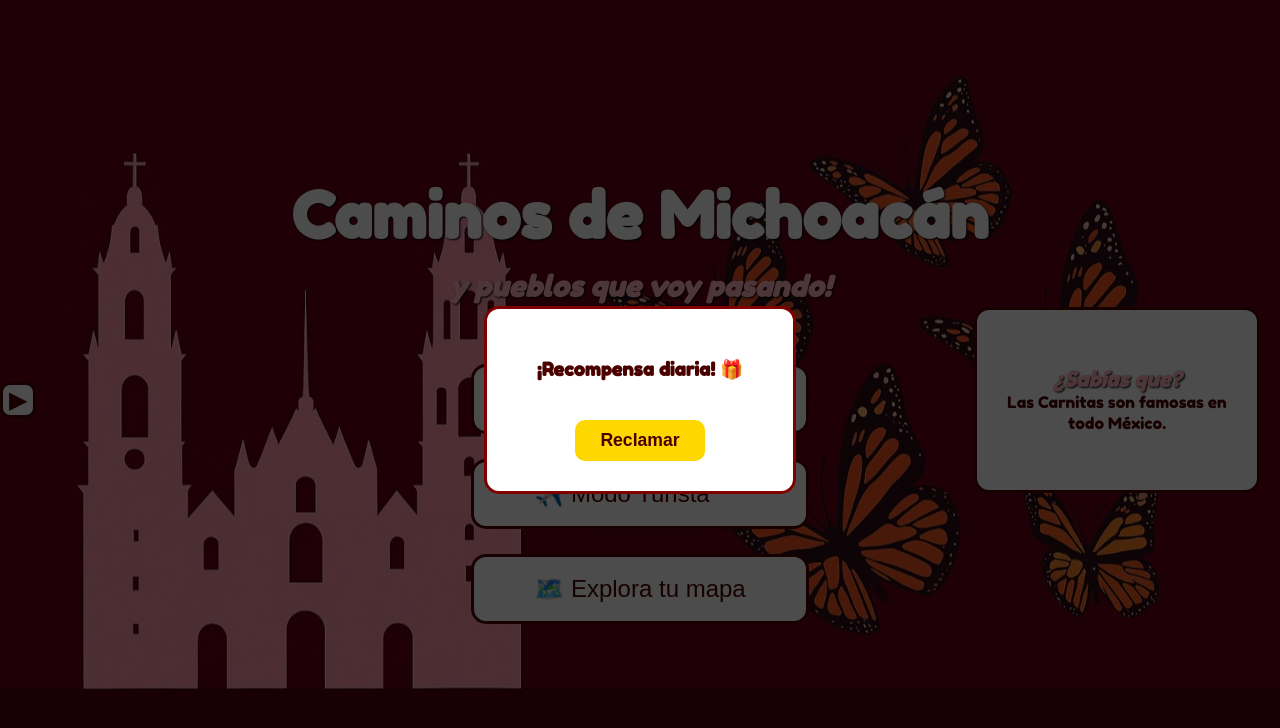
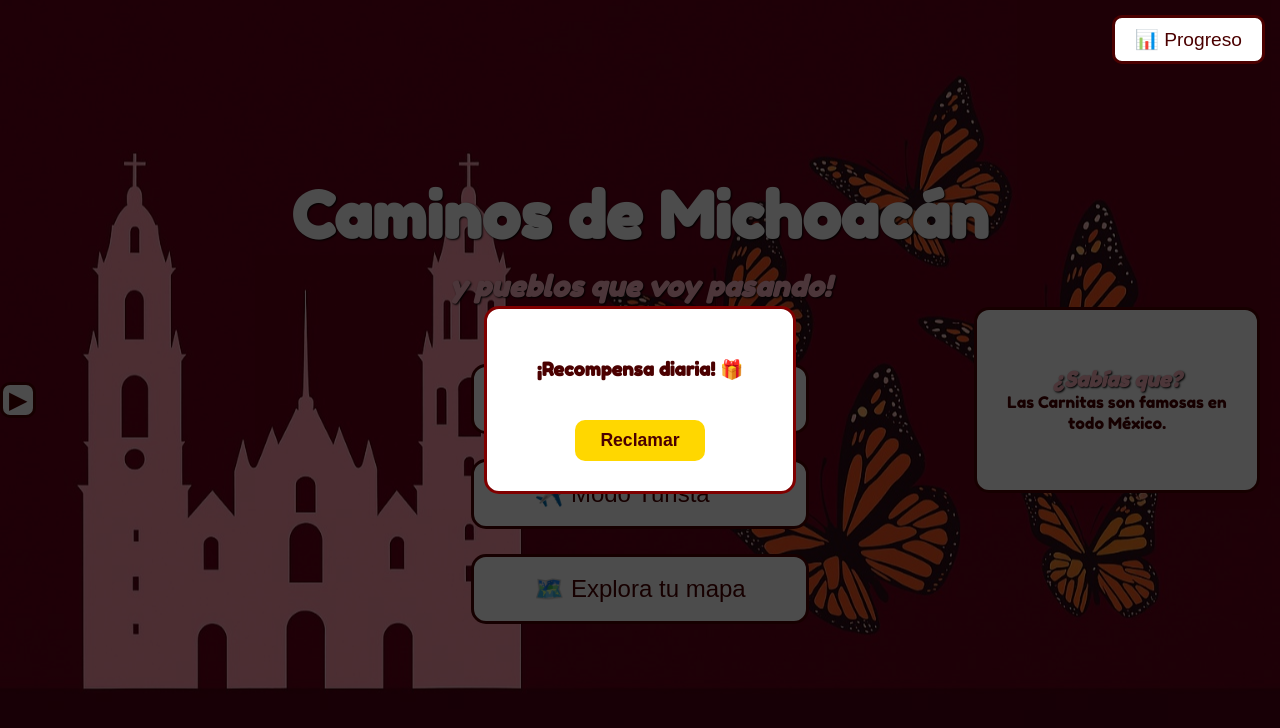
Before and after one commit to jetroortgon/michoacan-web, a website: page inicio.html in a window 1280 px wide. Drawn offline with Linux system fonts and the light colour scheme.

Commit message:
Add files via upload

```diff
--- a/inicio.html
+++ b/inicio.html
@@ -245,6 +245,28 @@ h2 {
 </style>
 </head>
 <body>
+
+<!-- Botón de Progreso arriba a la derecha -->
+<button id="btnProgreso" onclick="window.location.href='objetivos.html'">📊 Progreso</button>
+
+<style>
+#btnProgreso {
+    position: fixed;
+    top: 15px;
+    right: 15px;
+    background-color: #fff;
+    border: 3px solid #4b0000;
+    color: #4b0000;
+    font-size: 1.2em;
+    padding: 10px 20px;
+    border-radius: 10px;
+    cursor: pointer;
+    z-index: 300;
+    transition: 0.3s;
+}
+#btnProgreso:hover { background-color: #f2f2f2; transform: scale(1.05); }
+</style>
+
 <h1>Caminos de Michoacán</h1>
 <h2>y pueblos que voy pasando!</h2>
 
```
Also changed, not shown: objetivos.html (+22 -0 lines).
